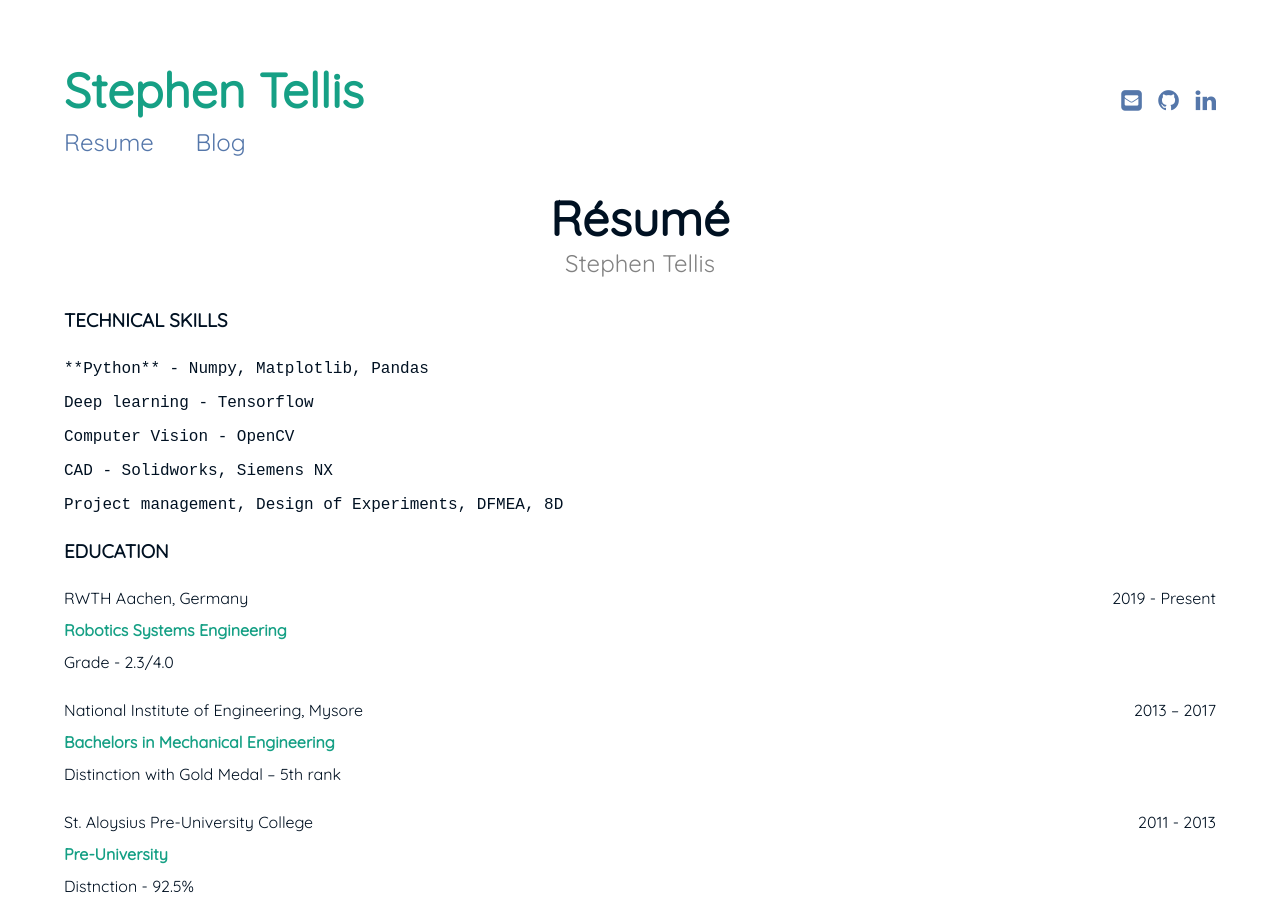
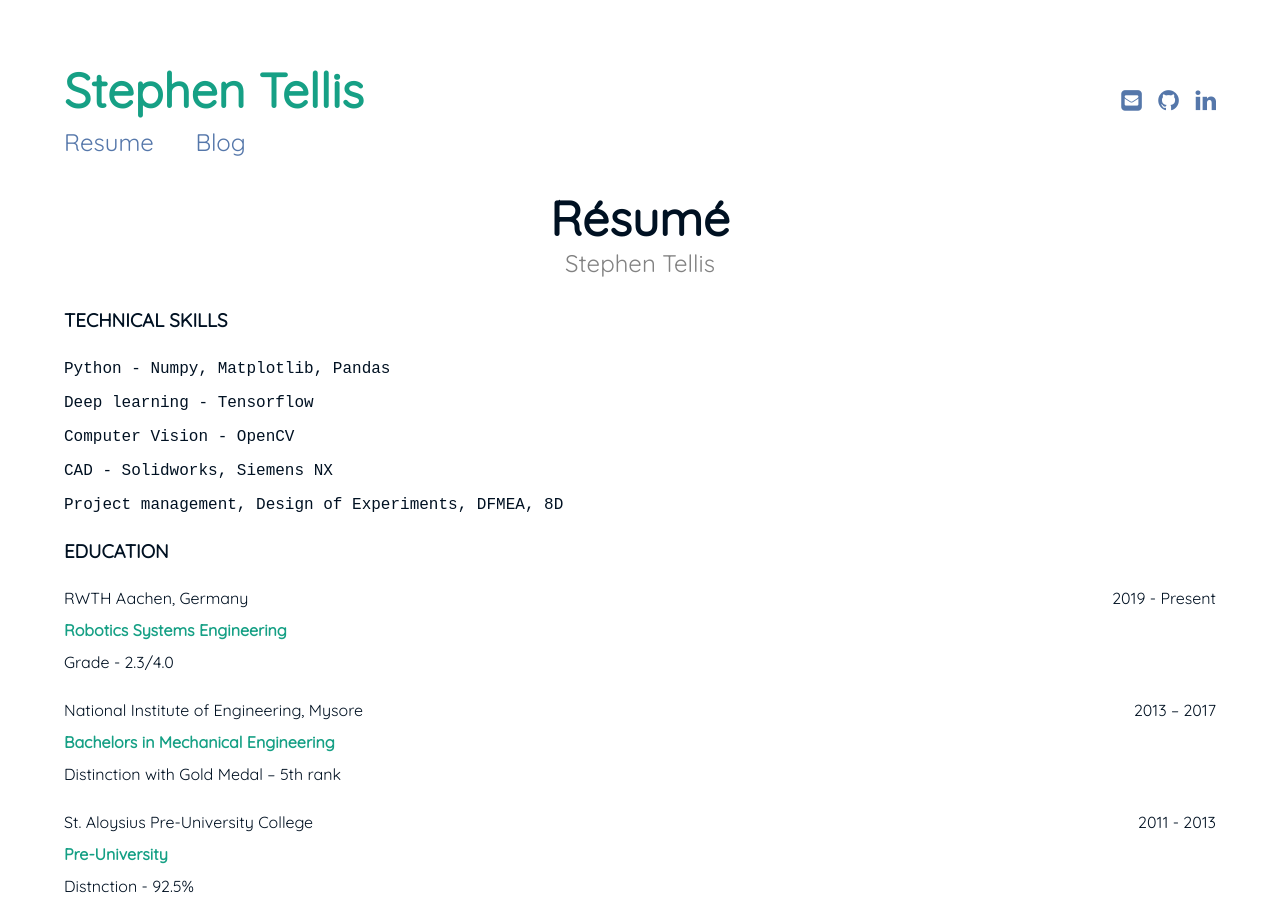
Before and after one commit to Stephen-Tellis/home, a Jekyll site: the page built from resume.md, in a window 1280 px wide and 900 px high. Built offline with Jekyll 4.4.1, drawn with Linux system fonts in a browser that asks for light colours.

Commit message:
Update resume.md

````diff
--- a/resume.md
+++ b/resume.md
@@ -8,7 +8,7 @@ subtitle: Stephen Tellis
 <br>-->
 
 ### TECHNICAL SKILLS
-``` **Python** - Numpy, Matplotlib, Pandas ```
+``` Python - Numpy, Matplotlib, Pandas ```
 ``` Deep learning - Tensorflow ```
 ``` Computer Vision - OpenCV ```
 ``` CAD - Solidworks, Siemens NX ```
````
